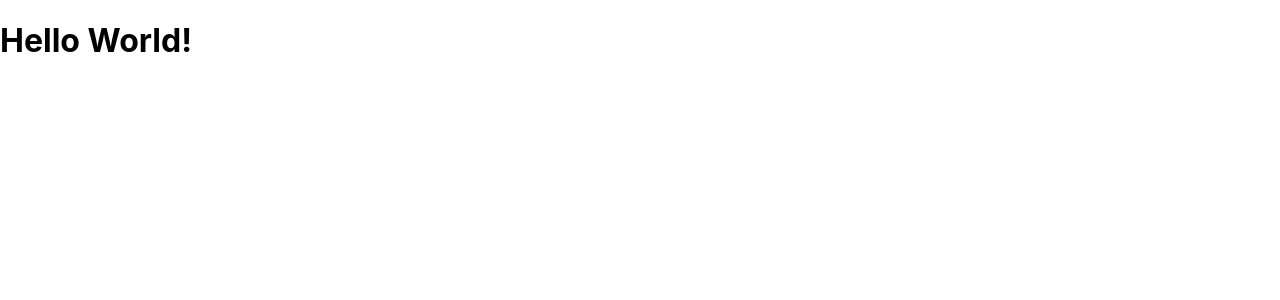
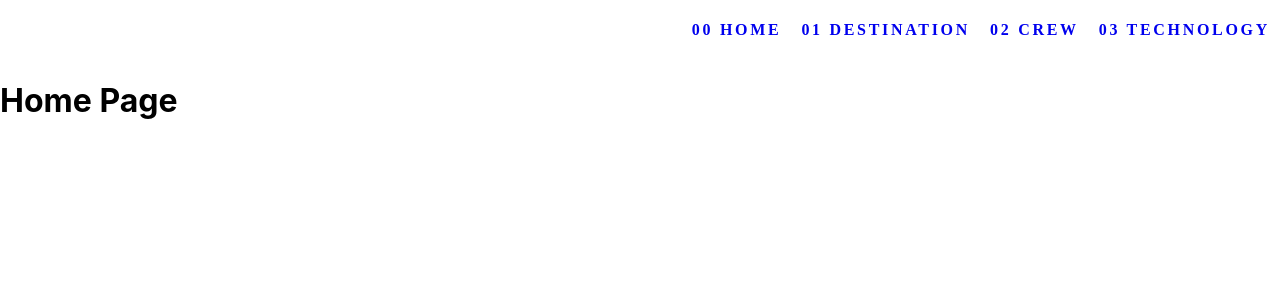
Before and after one commit to GawahChan/FM-Space-Tourism-Challenge, a React (Create React App) app: page / in a window 1280 px wide. Shown: the top 300 px of the page. Built offline with nearby package versions, Linux system fonts and the light colour scheme.

Commit message:
added basic navigation

```diff
--- a/package.json
+++ b/package.json
@@ -10,6 +10,7 @@
     "@types/node": "^16.7.13",
     "@types/react": "^18.0.0",
     "@types/react-dom": "^18.0.0",
+    "@types/styled-components": "^5.1.25",
     "react": "^18.2.0",
     "react-dom": "^18.2.0",
     "react-router-dom": "^6.3.0",
--- a/src/App.tsx
+++ b/src/App.tsx
@@ -1,9 +1,31 @@
-import './App.css';
+import { BrowserRouter, Routes, Route } from "react-router-dom";
+
+import "./App.css";
+import Crewpage from "./pages/crewpage/Crewpage";
+import Destinationpage from "./pages/destinationpage/Destinationpage";
+import HomePage from "./pages/homepage/Homepage";
+import Technologypage from "./pages/technologypage/Technologypage";
+import NavBar from "./components/navBar/NavBar";
+
+import {
+  HOME_URL,
+  DESTINATION_URL,
+  CREW_URL,
+  TECHNOLOGY_URL,
+} from "./utils/Constants";
 
 const App = () => {
   return (
-    <h1>Hello World!</h1>
-  )
-}
+    <BrowserRouter>
+      <NavBar />
+      <Routes>
+        <Route path={HOME_URL} element={<HomePage />} />
+        <Route path={DESTINATION_URL} element={<Destinationpage />} />
+        <Route path={CREW_URL} element={<Crewpage />} />
+        <Route path={TECHNOLOGY_URL} element={<Technologypage />} />
+      </Routes>
+    </BrowserRouter>
+  );
+};
 
 export default App;
--- /dev/null
+++ b/src/components/navBar/NavBar.tsx
@@ -0,0 +1,28 @@
+import {
+  CREW_URL,
+  DESTINATION_URL,
+  HOME_URL,
+  TECHNOLOGY_URL,
+} from "../../utils/Constants";
+import { NavBarContainer, NavBarHeader, NavBarLink } from "./style";
+
+const NavBar = () => {
+  return (
+    <NavBarContainer>
+      <NavBarLink to={HOME_URL}>
+        <NavBarHeader>00 HOME</NavBarHeader>
+      </NavBarLink>
+      <NavBarLink to={DESTINATION_URL}>
+        <NavBarHeader>01 DESTINATION</NavBarHeader>
+      </NavBarLink>
+      <NavBarLink to={CREW_URL}>
+        <NavBarHeader>02 CREW</NavBarHeader>
+      </NavBarLink>
+      <NavBarLink to={TECHNOLOGY_URL}>
+        <NavBarHeader>03 TECHNOLOGY</NavBarHeader>
+      </NavBarLink>
+    </NavBarContainer>
+  );
+};
+
+export default NavBar;
--- /dev/null
+++ b/src/components/navBar/style.tsx
@@ -0,0 +1,18 @@
+import { Link } from "react-router-dom";
+import styled from "styled-components";
+
+export const NavBarContainer = styled.div`
+  display: flex;
+  justify-content: flex-end;
+`;
+
+export const NavBarLink = styled(Link)`
+  text-decoration: none;
+  padding: 10px;
+`;
+
+export const NavBarHeader = styled.h1`
+  font-family: Barlow Condensed Regular;
+  font-size: 16px;
+  letter-spacing: 2.7px;
+`;
--- /dev/null
+++ b/src/pages/crewpage/Crewpage.tsx
@@ -0,0 +1,5 @@
+const Crewpage = () => {
+  return <h1>Crew page</h1>;
+};
+
+export default Crewpage;
--- /dev/null
+++ b/src/pages/destinationpage/Destinationpage.tsx
@@ -0,0 +1,5 @@
+const Destinationpage = () => {
+  return <h1>Destination Page</h1>;
+};
+
+export default Destinationpage;
--- /dev/null
+++ b/src/pages/homepage/Homepage.tsx
@@ -0,0 +1,5 @@
+const HomePage = () => {
+  return <h1>Home Page</h1>;
+};
+
+export default HomePage;
--- /dev/null
+++ b/src/pages/technologypage/Technologypage.tsx
@@ -0,0 +1,5 @@
+const Technologypage = () => {
+  return <h1>Technology page</h1>;
+};
+
+export default Technologypage;
--- /dev/null
+++ b/src/utils/Constants.tsx
@@ -0,0 +1,4 @@
+export const HOME_URL = "/";
+export const DESTINATION_URL = "/Destination";
+export const CREW_URL = "/Crew";
+export const TECHNOLOGY_URL = "/Technology";
```
Also changed, not shown: src/index.tsx (+6 -6 lines), 2 other files (tests, documents, lock files or other folders).
